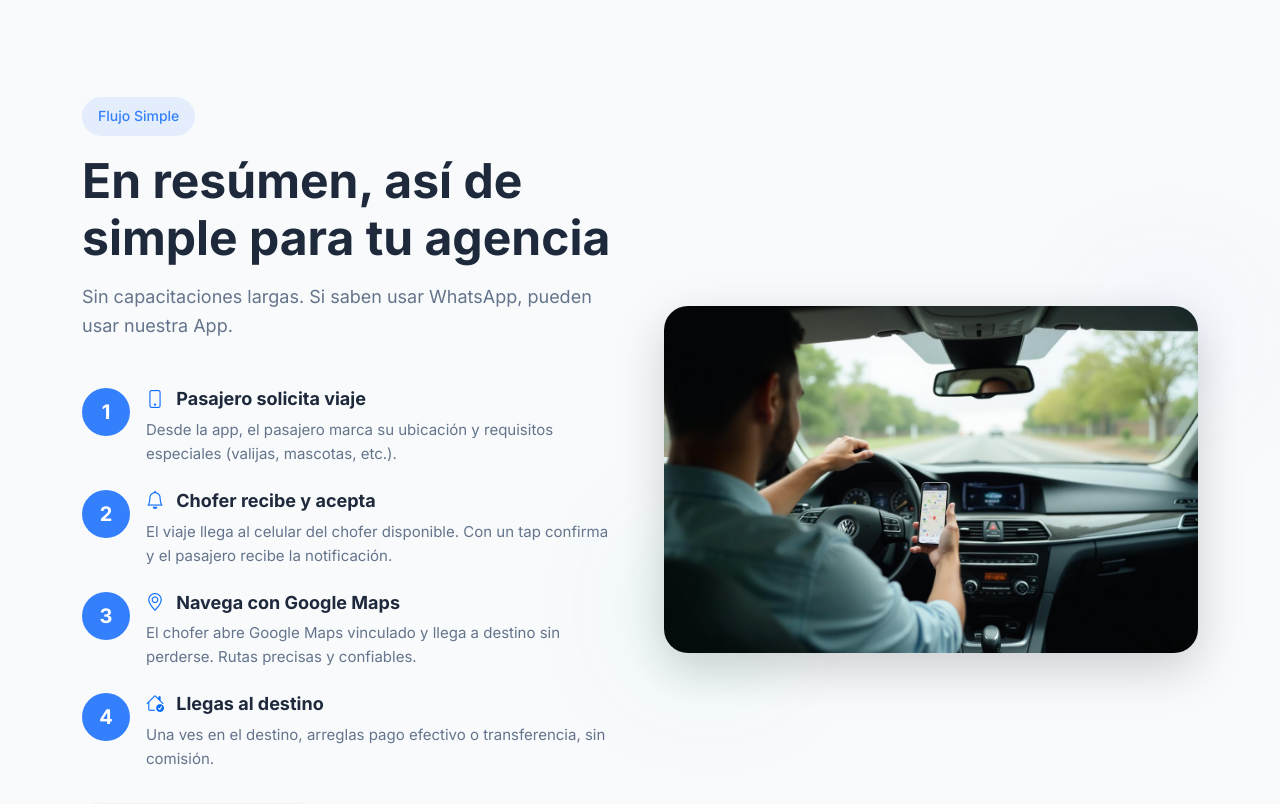
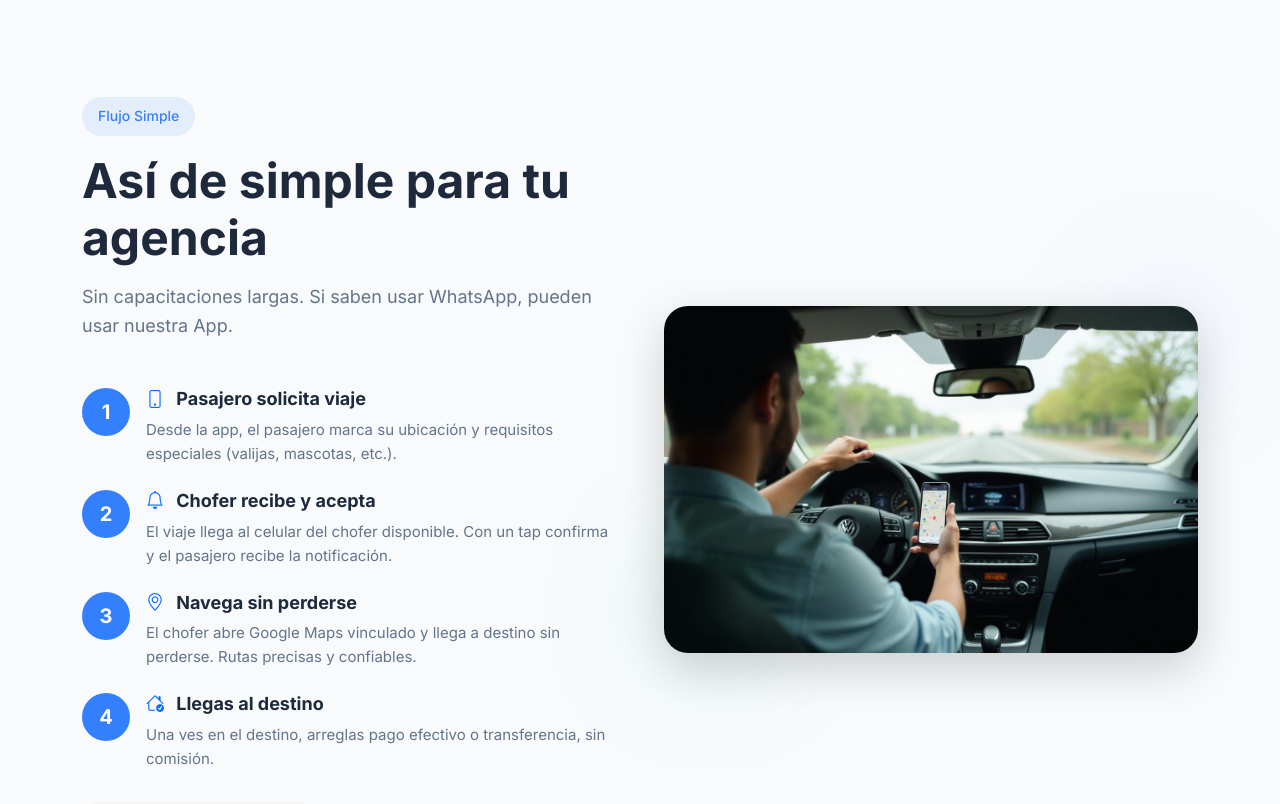
Before and after one commit to Vladimir4063/RideManager, a Flask app: page / in a window 1280 px wide. Shown: the part 4519-5323 px from the top of the page. Run offline with Flask 3, Linux system fonts and the light colour scheme.

Commit message:
Update index.html

```diff
--- a/templates/index.html
+++ b/templates/index.html
@@ -474,7 +474,7 @@
             <div class="row align-items-center g-5">
                 <div class="col-lg-6">
                     <span class="badge-custom mb-3">Flujo Simple</span>
-                    <h2 class="section-title text-start">En resúmen, así de simple para tu agencia</h2>
+                    <h2 class="section-title text-start">Así de simple para tu agencia</h2>
                     <p class="section-subtitle text-start mb-5">
                         Sin capacitaciones largas. Si saben usar WhatsApp, pueden usar nuestra App.
                     </p>
@@ -516,7 +516,7 @@
                             <div class="step-content">
                                 <h5 class="step-title">
                                     <i class="bi bi-geo-alt me-2 text-primary"></i>
-                                    Navega con Google Maps
+                                    Navega sin perderse
                                 </h5>
                                 <p class="step-text">
                                     El chofer abre Google Maps vinculado y llega a destino sin perderse.
```
